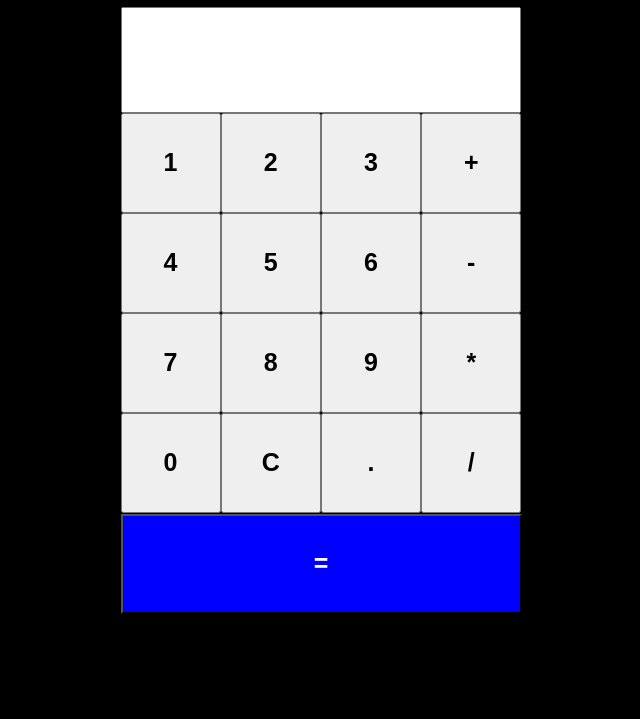
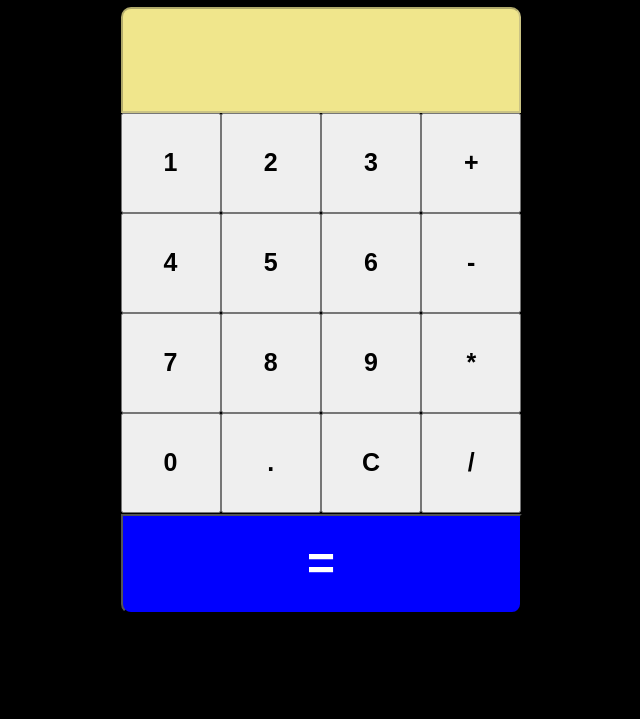
Before and after one commit to Ian-FS/simple-calculator, a plain HTML site: page index.html in a window 1280 px wide. Shown: the part 81-800 px from the top of the page, without its empty margins (319-959 px from the left). Drawn offline with Linux system fonts and the light colour scheme.

Commit message:
updated panel

```diff
--- a/index.html
+++ b/index.html
@@ -10,7 +10,7 @@
 <body>
     <h1> Simple Calculator</h1>
     <div>
-        <input class="result" type="text">
+        <input class="result" disabled="true" type="text">
     </div>
     <section class="panel">
         <button class="key one">1</button>
@@ -26,8 +26,8 @@
         <button class="key nine">9</button>
         <button class="key *">*</button>
         <button class="key zero">0</button>
+        <button class="key ponto">.</button>
         <button class="key allErase">C</button>
-        <button class="key ponto">.</button>
         <button class="key /">/</button>
     </section>
     <section>
--- a/style.css
+++ b/style.css
@@ -6,6 +6,7 @@ body {
 }
 h1 {
   color: white;
+  text-align: center;
 }
 .panel {
   display: grid;
@@ -23,9 +24,18 @@ h1 {
   color: white;
   width: 401px;
   margin-top: 1px;
+  border-bottom-left-radius: 10px;
+  border-bottom-right-radius: 10px;
+  font-size: -webkit-xxx-large;
 }
 .result {
   width: 392px;
   height: 100px;
+  border-top-left-radius: 10px;
+  border-top-right-radius: 10px;
   font-size: 25px;
+  background-color: khaki;
+  color: black;
+  text-align: center;
+  font-weight: bolder;
 }
```
